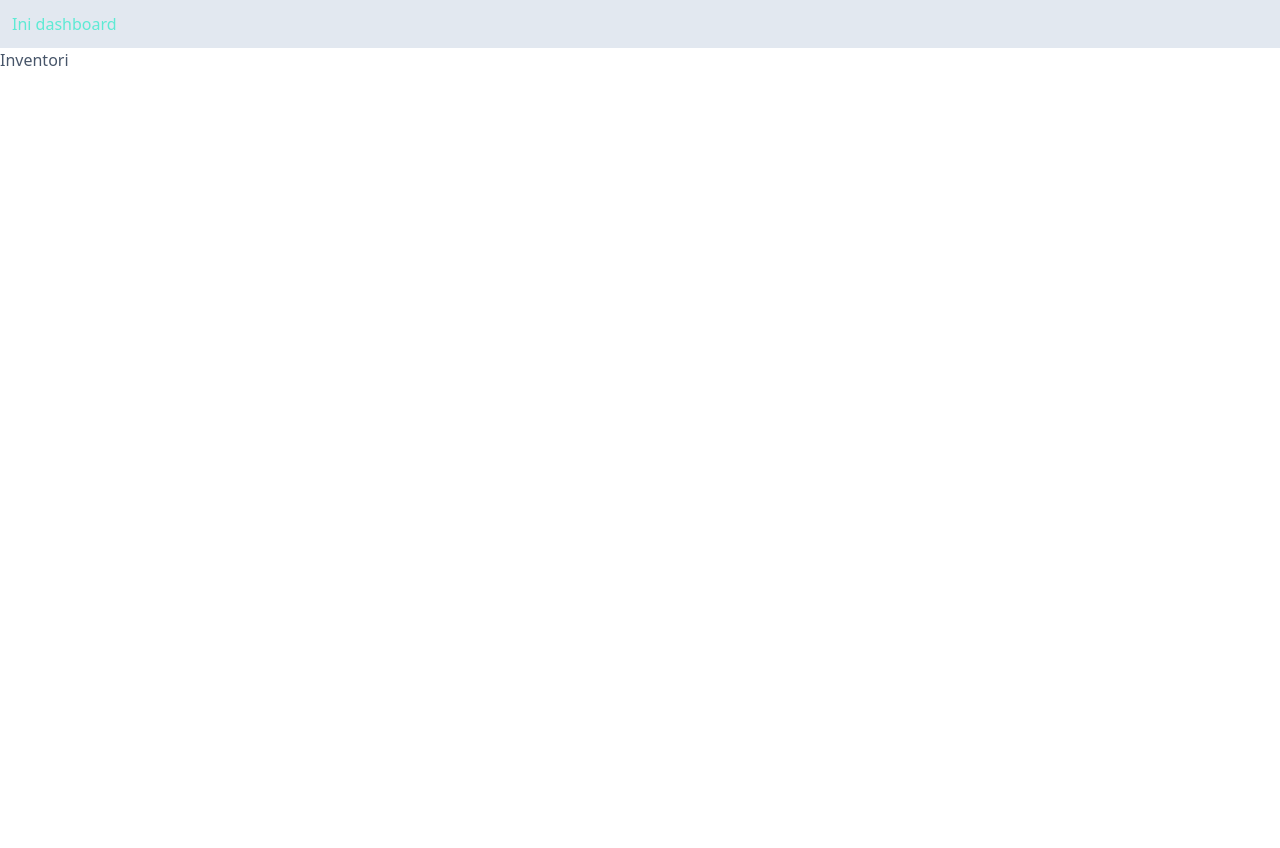
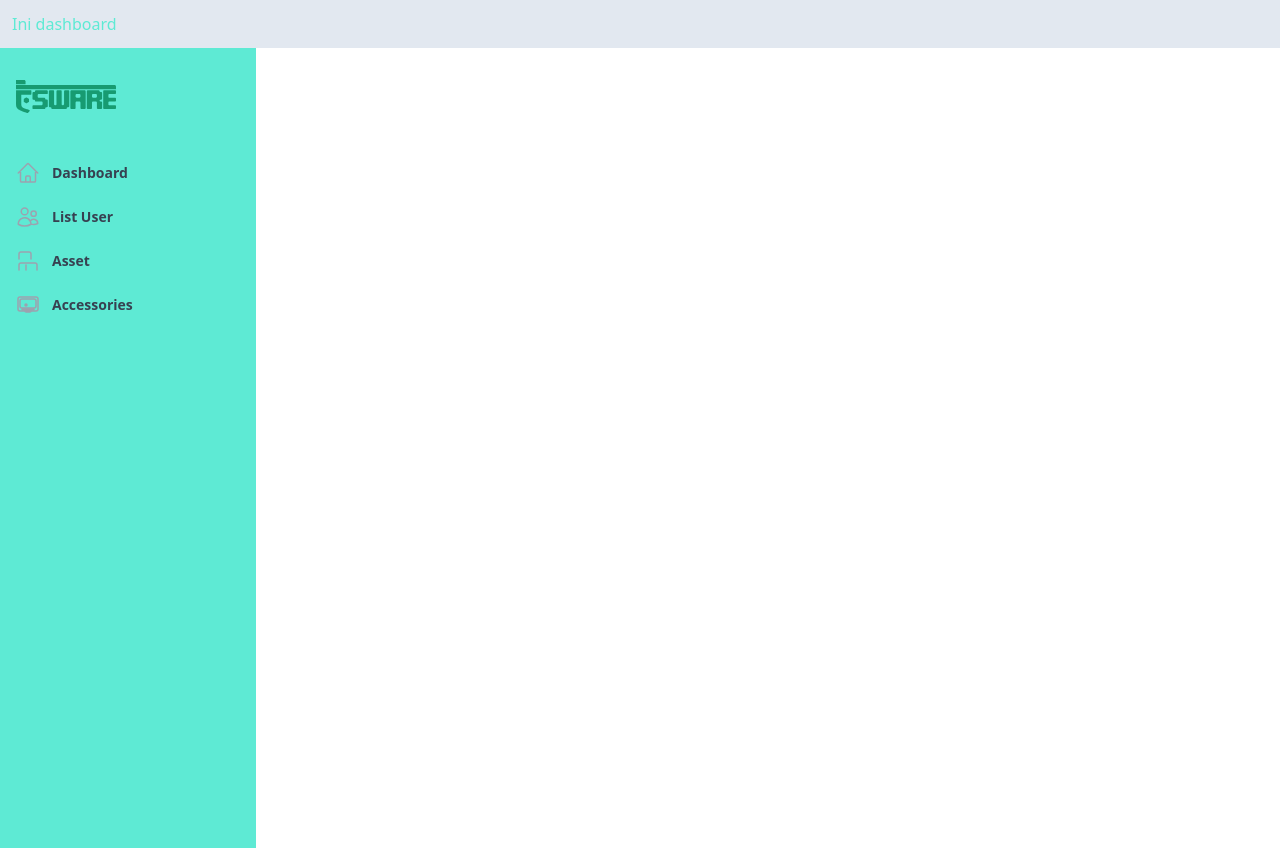
Before and after one commit to michaelpsianturi/inventori, a Laravel app: page /dashboard in a window 1280 px wide. Before the commit the page ends 800 px from the top, so only its background shows below. Run offline with Laravel 10, Linux system fonts and the light colour scheme; style sheets or scripts are compiled from the project's sources.

Commit message:
make sidebar

```diff
--- /dev/null
+++ b/resources/views/components/accessorieslogo.blade.php
@@ -0,0 +1,8 @@
+<svg class="w-6 h-6 text-gray-400 shrink-0 group-hover:text-teal-600" fill="none" viewBox="0 0 24 24" stroke="currentColor" stroke-width="1.5" aria-hidden="true">
+    <!-- Laptop Komputer -->
+    <rect x="2" y="4" width="20" height="14" rx="2" ry="2" />
+    <rect x="4" y="6" width="16" height="9" rx="2" ry="2" stroke-linecap="round" stroke-linejoin="round" />
+    <circle cx="10" cy="12" r="1" fill="currentColor" />
+    <rect x="6" y="16" width="12" height="1" rx="0.5" ry="0.5" />
+    <rect x="9" y="17" width="6" height="2" rx="1" ry="1" fill="currentColor" />
+</svg>
--- a/resources/views/components/sidebar.blade.php
+++ b/resources/views/components/sidebar.blade.php
@@ -1,11 +1,8 @@
-<div x-data="{ open: false }">
-    <button @click="open = !open">Toggle Sidebar</button>
-    <aside x-show="open" @click.away="open = false" x-transition.duration.700 class="fixed top-0 left-0 w-64 transition-transform duration-300 transform bg-gray-800 shadow-lg">
-        <!-- Isi dari sidebar -->
-        <ul>
-            <li><a href="#">Menu 1</a></li>
-            <li><a href="#">Menu 2</a></li>
-            <li><a href="#">Menu 3</a></li>
-        </ul>
-    </aside>
+<div class="w-64 h-screen bg-teal-300">
+    <div class="flex pt-8 ml-2">
+        <img src="/img/logo/ifsware-fullname.svg" alt="ifsware logo" width="100px" height="100px" class="ml-2">
+    </div>
+    <div class="px-4 mt-10">
+        <x-table-list />
+    </div>
 </div>
--- /dev/null
+++ b/resources/views/components/table-list.blade.php
@@ -0,0 +1,37 @@
+<div>
+    <ul role="list" class="-mx-2 space-y-1">
+        <li>
+            <!-- Current: "bg-gray-50 text-teal-600", Default: "text-gray-700 hover:text-teal-600 hover:bg-gray-50" -->
+            <a href="#" class="flex p-2 text-sm font-semibold leading-6 text-gray-700 rounded-md hover:text-teal-600 hover:bg-gray-50 group gap-x-3">
+                <svg class="w-6 h-6 text-gray-400 shrink-0 group-hover:text-teal-600" fill="none" viewBox="0 0 24 24" stroke-width="1.5" stroke="currentColor" aria-hidden="true">
+                    <path stroke-linecap="round" stroke-linejoin="round" d="M2.25 12l8.954-8.955c.44-.439 1.152-.439 1.591 0L21.75 12M4.5 9.75v10.125c0 .621.504 1.125 1.125 1.125H9.75v-4.875c0-.621.504-1.125 1.125-1.125h2.25c.621 0 1.125.504 1.125 1.125V21h4.125c.621 0 1.125-.504 1.125-1.125V9.75M8.25 21h8.25" />
+                </svg>
+                Dashboard
+            </a>
+        </li>
+        <li>
+            <a href="#" class="flex p-2 text-sm font-semibold leading-6 text-gray-700 rounded-md hover:text-teal-600 hover:bg-gray-50 group gap-x-3">
+                <svg class="w-6 h-6 text-gray-400 shrink-0 group-hover:text-teal-600" fill="none" viewBox="0 0 24 24" stroke-width="1.5" stroke="currentColor" aria-hidden="true">
+                    <path stroke-linecap="round" stroke-linejoin="round" d="M15 19.128a9.38 9.38 0 002.625.372 9.337 9.337 0 004.121-.952 4.125 4.125 0 00-7.533-2.493M15 19.128v-.003c0-1.113-.285-2.16-.786-3.07M15 19.128v.106A12.318 12.318 0 018.624 21c-2.331 0-4.512-.645-6.374-1.766l-.001-.109a6.375 6.375 0 0111.964-3.07M12 6.375a3.375 3.375 0 11-6.75 0 3.375 3.375 0 016.75 0zm8.25 2.25a2.625 2.625 0 11-5.25 0 2.625 2.625 0 015.25 0z" />
+                </svg>
+                List User
+            </a>
+        </li>
+        <li>
+            <a href="#" class="flex p-2 text-sm font-semibold leading-6 text-gray-700 rounded-md hover:text-teal-600 hover:bg-gray-50 group gap-x-3">
+                <svg class="w-6 h-6 text-gray-400 shrink-0 group-hover:text-teal-600" fill="none" viewBox="0 0 24 24" stroke-width="1.5" stroke="currentColor" aria-hidden="true">
+                    <path stroke-linecap="round" stroke-linejoin="round" d="M3 21v-5a2 2 0 0 1 2-2h14a2 2 0 0 1 2 2v5"></path>
+                    <path stroke-linecap="round" stroke-linejoin="round" d="M15 10v-5a2 2 0 0 0-2-2H5a2 2 0 0 0-2 2v5"></path>
+                    <path stroke-linecap="round" stroke-linejoin="round" d="M10 21v-5"></path>
+                </svg>
+                Asset
+            </a>
+        </li>
+        <li>
+            <a href="#" class="flex p-2 text-sm font-semibold leading-6 text-gray-700 rounded-md hover:text-teal-600 hover:bg-gray-50 group gap-x-3">
+                <x-accessorieslogo />
+                Accessories
+            </a>
+        </li>
+      </ul>
+</div>
--- a/resources/views/dashboard/dashboard.blade.php
+++ b/resources/views/dashboard/dashboard.blade.php
@@ -2,8 +2,6 @@
 
 @section('content')
 
-    <h1 class="text-slate-600">Inventori</h1>
-
-
+    <x-sidebar />
 
 @endsection
```
Also changed, not shown: public/img/logo/Ifsware.svg (added), public/img/logo/ifsware-fullname.svg (added), resources/views/userprofile/listuser.blade.php (added), 4 other files.
